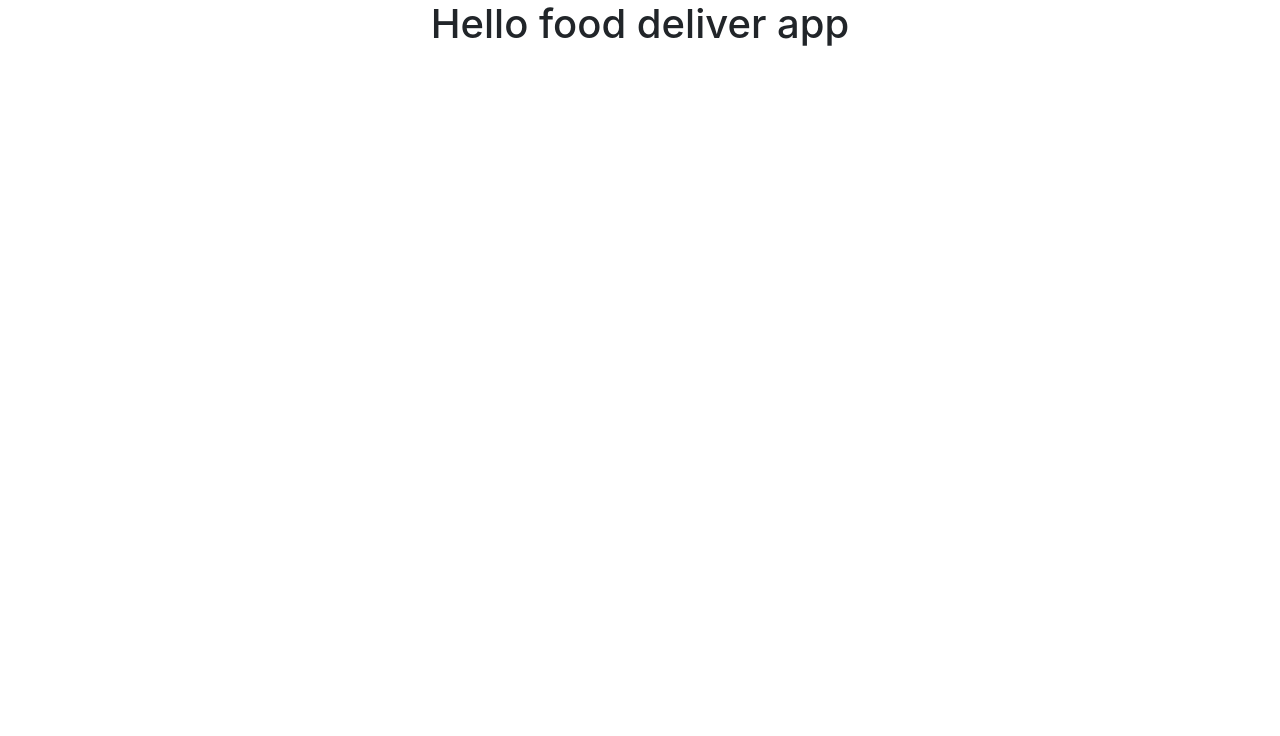
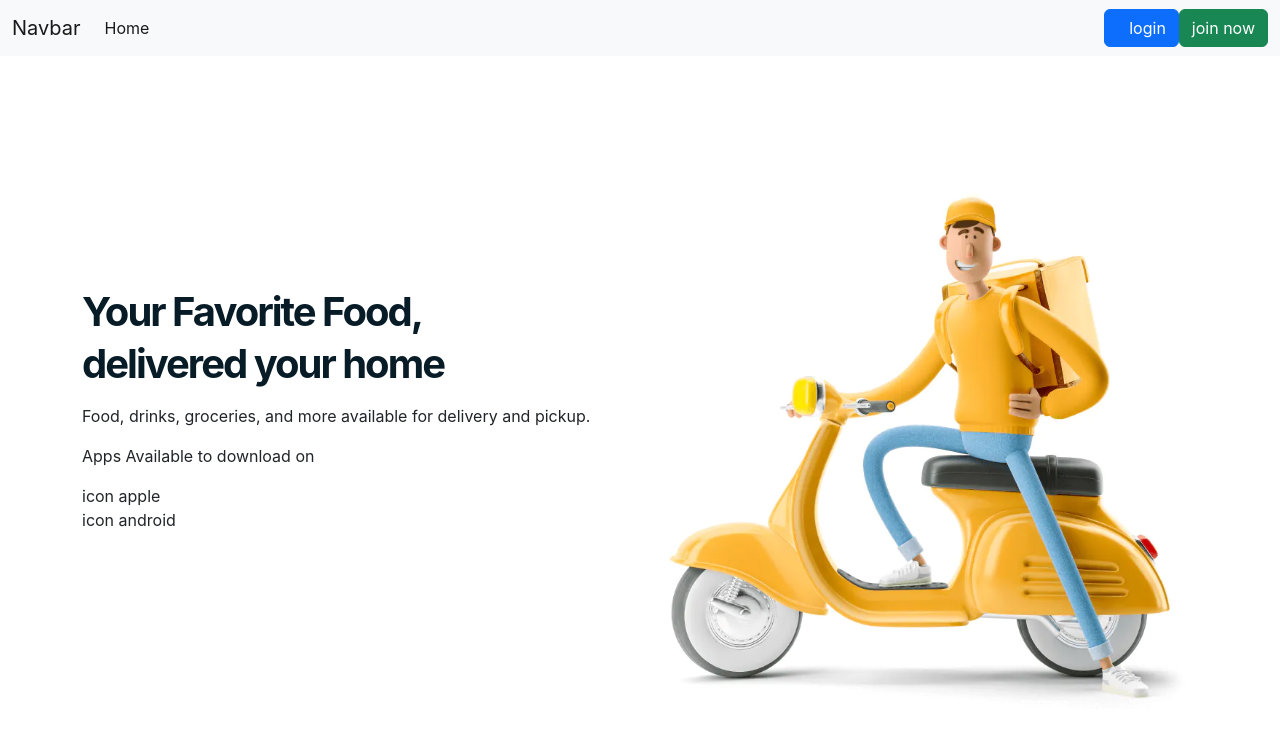
Before and after one commit to me-sajib/food-delivery, a React (Create React App) app: page / in a window 1280 px wide. Shown: the top 736 px of the page. Built offline with nearby package versions, Linux system fonts and the light colour scheme.

Commit message:
heading part design done

```diff
--- a/src/App.css
+++ b/src/App.css
@@ -1,38 +1,41 @@
-.App {
-  text-align: center;
+.bg-color {
+  /* background-color: rgb(255, 242, 217); */
 }
+.banner-container {
+  padding-top: 130px;
+  flex: 0 0 46%;
+}
+.top-heading {
+  font-weight: bold;
+  line-height: 1.29;
+  letter-spacing: -2px;
+  color: rgb(8, 28, 39);
+  margin-bottom: 15px;
+}
+/* .banner-image {
+  flex: 0 0 54%;
+  background-color: rgb(255, 242, 217);
+} */
+.banner {
+  display: inline-block;
+  max-width: 100%;
+  overflow: hidden;
+  position: relative;
+  box-sizing: border-box;
+  margin: 0;
+}
+.banner-heading {
+  padding-top: 100px;
+}
+.banner-img {
+  box-sizing: border-box;
+  padding: 0;
+  border: none;
+  margin: auto;
+  display: block;
 
-.App-logo {
-  height: 40vmin;
-  pointer-events: none;
+  min-width: 100%;
+  max-width: 100%;
+  min-height: 100%;
+  max-height: 100%;
 }
-
-@media (prefers-reduced-motion: no-preference) {
-  .App-logo {
-    animation: App-logo-spin infinite 20s linear;
-  }
-}
-
-.App-header {
-  background-color: #282c34;
-  min-height: 100vh;
-  display: flex;
-  flex-direction: column;
-  align-items: center;
-  justify-content: center;
-  font-size: calc(10px + 2vmin);
-  color: white;
-}
-
-.App-link {
-  color: #61dafb;
-}
-
-@keyframes App-logo-spin {
-  from {
-    transform: rotate(0deg);
-  }
-  to {
-    transform: rotate(360deg);
-  }
-}
--- a/src/App.js
+++ b/src/App.js
@@ -1,11 +1,12 @@
-import logo from './logo.svg';
-import './App.css';
+import "./App.css";
+import Home from "./components/Home";
+import Nav from "./components/Nav";
 
 function App() {
   return (
-    <div className="App">
-      <h1>Hello food deliver app</h1>
-    </div>
+    <>
+      <Home />
+    </>
   );
 }
 
--- /dev/null
+++ b/src/components/Banner.js
@@ -0,0 +1,35 @@
+import React from "react";
+import banner from "../images/banner-1.png";
+
+const Banner = () => {
+  return (
+    <div className="container">
+      <div className="row banner-container">
+        <div className="col bg-color banner-heading">
+          <h1 className="top-heading">
+            Your Favorite Food,
+            <br /> delivered your home
+          </h1>
+          <p>
+            Food, drinks, groceries, and more available for delivery and pickup.
+          </p>
+
+          <div className="app-download">
+            <p>Apps Available to download on </p>
+            <div className="icon">icon apple</div>
+            <div className="icon">icon android</div>
+          </div>
+        </div>
+        <div className="col">
+          <div className="banner-image">
+            <div className="banner">
+              <img src={banner} alt="" className="banner-img" />
+            </div>
+          </div>
+        </div>
+      </div>
+    </div>
+  );
+};
+
+export default Banner;
--- /dev/null
+++ b/src/components/Home.js
@@ -0,0 +1,14 @@
+import React from "react";
+import Banner from "./Banner";
+import Nav from "./Nav";
+
+const Home = () => {
+  return (
+    <div>
+      <Nav />
+      <Banner />
+    </div>
+  );
+};
+
+export default Home;
--- /dev/null
+++ b/src/components/Nav.js
@@ -0,0 +1,39 @@
+import React from "react";
+
+const Nav = () => {
+  return (
+    <nav className="navbar navbar-expand-lg bg-light">
+      <div className="container-fluid">
+        <a className="navbar-brand" href="#/">
+          Navbar
+        </a>
+        <button
+          className="navbar-toggler"
+          type="button"
+          data-bs-toggle="collapse"
+          data-bs-target="#navbarSupportedContent"
+          aria-controls="navbarSupportedContent"
+          aria-expanded="false"
+          aria-label="Toggle navigation"
+        >
+          <span className="navbar-toggler-icon"></span>
+        </button>
+        <div className="collapse navbar-collapse" id="navbarSupportedContent">
+          <ul className="navbar-nav me-auto mb-2 mb-lg-0">
+            <li className="nav-item">
+              <a className="nav-link active" aria-current="page" href="/">
+                Home
+              </a>
+            </li>
+          </ul>
+          <form className="d-flex" role="search">
+            <button className="btn btn-primary ps-4">login</button>
+            <button className="btn btn-success">join now</button>
+          </form>
+        </div>
+      </div>
+    </nav>
+  );
+};
+
+export default Nav;
```
